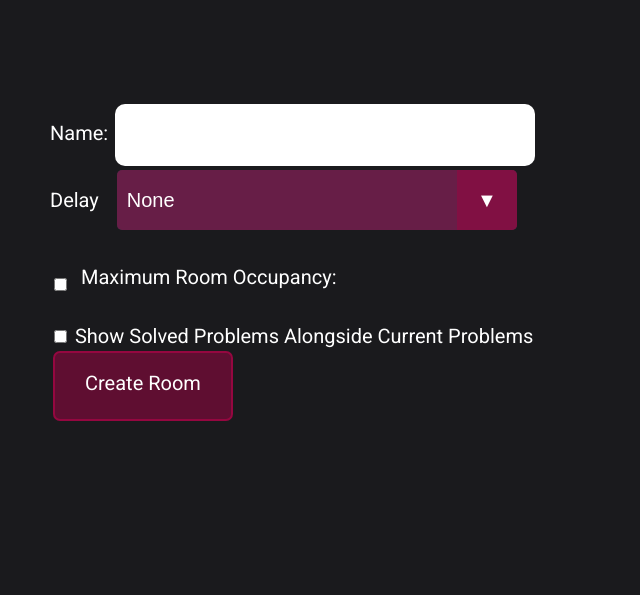
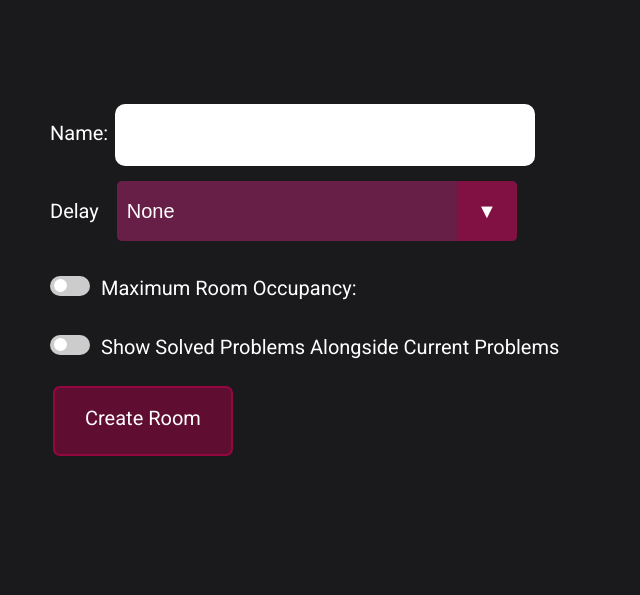
Before and after one commit to EthanLowenthal/Room-Chat, a Flask app: page /create in a window 1280 px wide. Shown: the top 595 px of the page, without its empty margins (0-640 px from the left). Run offline with Flask 2, Linux system fonts and the light colour scheme.

Commit message:
new checkbox

```diff
--- a/static/index.css
+++ b/static/index.css
@@ -191,6 +191,67 @@ select {
     flex: 1 1 auto;
 }
 
+
+.switch {
+  position: relative;
+  display: inline-block;
+  width: 40px;
+  height: 20px;
+}
+
+.switch input {
+  opacity: 0;
+  width: 0;
+  height: 0;
+}
+
+.slider {
+  position: absolute;
+  cursor: pointer;
+  top: 0;
+  left: 0;
+  right: 0;
+  bottom: 0;
+  background-color: #ccc;
+  -webkit-transition: .2s;
+  transition: .2s;
+}
+
+.slider:before {
+  position: absolute;
+  content: "";
+  height: 13px;
+    width: 13px;
+  left: 4px;
+  bottom: 4px;
+  background-color: white;
+  -webkit-transition: .2s;
+  transition: .2s;
+}
+
+input:checked + .slider {
+  background-color: #95074090;
+}
+
+input:focus + .slider {
+  box-shadow: 0 0 1px #95074090;
+}
+
+input:checked + .slider:before {
+  -webkit-transform: translateX(19px);
+  -ms-transform: translateX(19px);
+  transform: translateX(19px);
+}
+
+/* Rounded sliders */
+.slider.round {
+  border-radius: 34px;
+}
+
+.slider.round:before {
+  border-radius: 50%;
+}
+
 /*!* Styling Checkbox Starts *!*/
 /*.checkbox-label {*/
     /*display: block;*/
--- a/templates/settings.html
+++ b/templates/settings.html
@@ -9,7 +9,7 @@
 <div style="margin: 50px; margin-top: 100px;">
 <form id="form" method="post">
     Name: <input type="text" name="name" class="text-large" maxlength="20" size="15"><br>
-        <div class="input-group">
+        <div class="input-group" style="margin-top: 11px">
 
             <span style="margin: 18px;margin-left:0">Delay</span>
     <div class="select">
@@ -28,13 +28,23 @@
     <div>
 
     <div class="input-group">
+        <label class="switch" style="margin-top: 11px;">
         <input type="checkbox" name="has_max" value="Max" style="margin-top: 18px;" onclick="document.querySelector('#maxVal').style.display = this.checked ? 'block': 'none'">
+          <span class="slider round"></span>
+        </label>
+
         <span style="margin: 11px;">Maximum Room Occupancy:</span><input name="max" style="display:none" id="maxVal" value="100" size="4" class="text-medium" type="text">
     </div>
         </div>
     <br>
+    <div class="input-group">
+        <label class="switch" style="margin-right: 11px">
     <input name="solved" type="checkbox" value="off" >
+            <span class="slider round"></span>
+        </label>
+
     <label>Show Solved Problems Alongside Current Problems</label>
+    </div>
     <br>
     <span onclick="document.getElementById('form').submit()" class="button-large">Create Room</span>
 </form>
```
